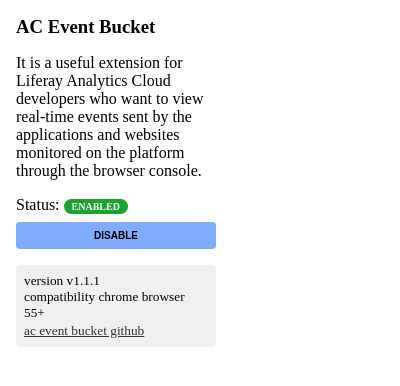
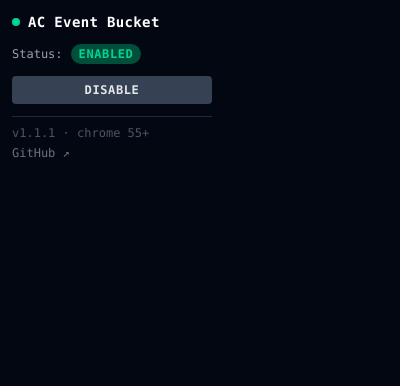
Before and after one commit to interaminense/ac-event-bucket, a browser extension: page src/html/popup.html in a window 400 px wide. Drawn offline with Linux system fonts and the light colour scheme.

Commit message:
refactor: redesign popup with Tailwind dark theme
Rebuild popup UI using Tailwind CSS with a compact dark theme matching
the DevTools panel aesthetic.

```diff
--- a/src/html/popup.html
+++ b/src/html/popup.html
@@ -2,36 +2,27 @@
 <html>
   <head>
     <title>AC Events Popup</title>
-    <link rel="stylesheet" href="../css/style.css" />
+    <link rel="stylesheet" href="../css/tailwind.css" />
   </head>
-  <body>
-    <div class="popup">
-      <h3 class="title">AC Event Bucket</h3>
-
-      <p>
-        It is a useful extension for Liferay Analytics Cloud developers who want
-        to view real-time events sent by the applications and websites monitored
-        on the platform through the browser console.
-      </p>
-
-      <div>
-        Status: <span id="status"></span>
-        <button class="button" id="toggleBtn"></button>
+  <body class="bg-gray-950 text-gray-100 font-mono text-sm w-56">
+    <div class="p-3 flex flex-col gap-3">
+      <div class="flex items-center gap-2">
+        <div class="w-2 h-2 rounded-full bg-emerald-400"></div>
+        <span class="font-semibold tracking-wide text-white text-sm">AC Event Bucket</span>
       </div>
 
-      <div class="footer">
-        <small class="version">
-          <div>version v1.1.1</div>
-          <div>compatibility chrome browser 55+</div>
-          <a
-            href="https://github.com/interaminense/ac-event-bucket"
-            target="_blank"
-            >ac event bucket github</a
-          >
-        </small>
+      <div class="flex items-center gap-2">
+        <span class="text-gray-400 text-xs">Status:</span>
+        <span id="status" class="text-xs px-2 py-0.5 rounded-full font-semibold uppercase tracking-wider"></span>
+      </div>
+
+      <button id="toggleBtn" class="w-full text-xs py-1.5 rounded bg-gray-700 hover:bg-gray-600 text-gray-200 transition-colors uppercase tracking-wider font-semibold"></button>
+
+      <div class="border-t border-gray-800 pt-2 flex flex-col gap-1">
+        <div class="text-gray-600 text-xs">v1.1.1 · chrome 55+</div>
+        <a href="https://github.com/interaminense/ac-event-bucket" target="_blank" class="text-gray-500 hover:text-gray-300 text-xs transition-colors">GitHub ↗</a>
       </div>
     </div>
-
     <script src="../js/popup.js"></script>
   </body>
 </html>
--- a/src/js/popup.js
+++ b/src/js/popup.js
@@ -7,22 +7,19 @@
   chrome.storage.sync.get([LOCAL_STORAGE_STATUS], function (result) {
     const prevStatus = result[LOCAL_STORAGE_STATUS] || "enabled";
     const newStatus = prevStatus === "enabled" ? "disabled" : "enabled";
-
     chrome.storage.sync.set({ [LOCAL_STORAGE_STATUS]: newStatus });
-
     updateElements(newStatus);
   });
 }
 
-function getBtnText(status) {
-  return status === "enabled" ? "disable" : "enable";
-}
-
 function updateElements(status) {
-  statusElement.innerHTML = status;
-  statusElement.className = status;
-  toggleBtn.innerHTML = getBtnText(status);
-
+  statusElement.textContent = status;
+  if (status === "enabled") {
+    statusElement.className = "text-xs px-2 py-0.5 rounded-full font-semibold uppercase tracking-wider bg-emerald-900 text-emerald-400";
+  } else {
+    statusElement.className = "text-xs px-2 py-0.5 rounded-full font-semibold uppercase tracking-wider bg-red-900 text-red-400";
+  }
+  toggleBtn.textContent = status === "enabled" ? "Disable" : "Enable";
   chrome.action.setIcon({
     path: status === "enabled" ? "../assets/green.png" : "../assets/red.png",
   });
@@ -32,8 +29,6 @@
   toggleBtn.addEventListener("click", updateStatus);
 
   chrome.storage.sync.get([LOCAL_STORAGE_STATUS], function (result) {
-    const status = result[LOCAL_STORAGE_STATUS] || "enabled";
-
-    updateElements(status);
+    updateElements(result[LOCAL_STORAGE_STATUS] || "enabled");
   });
 })();
```
